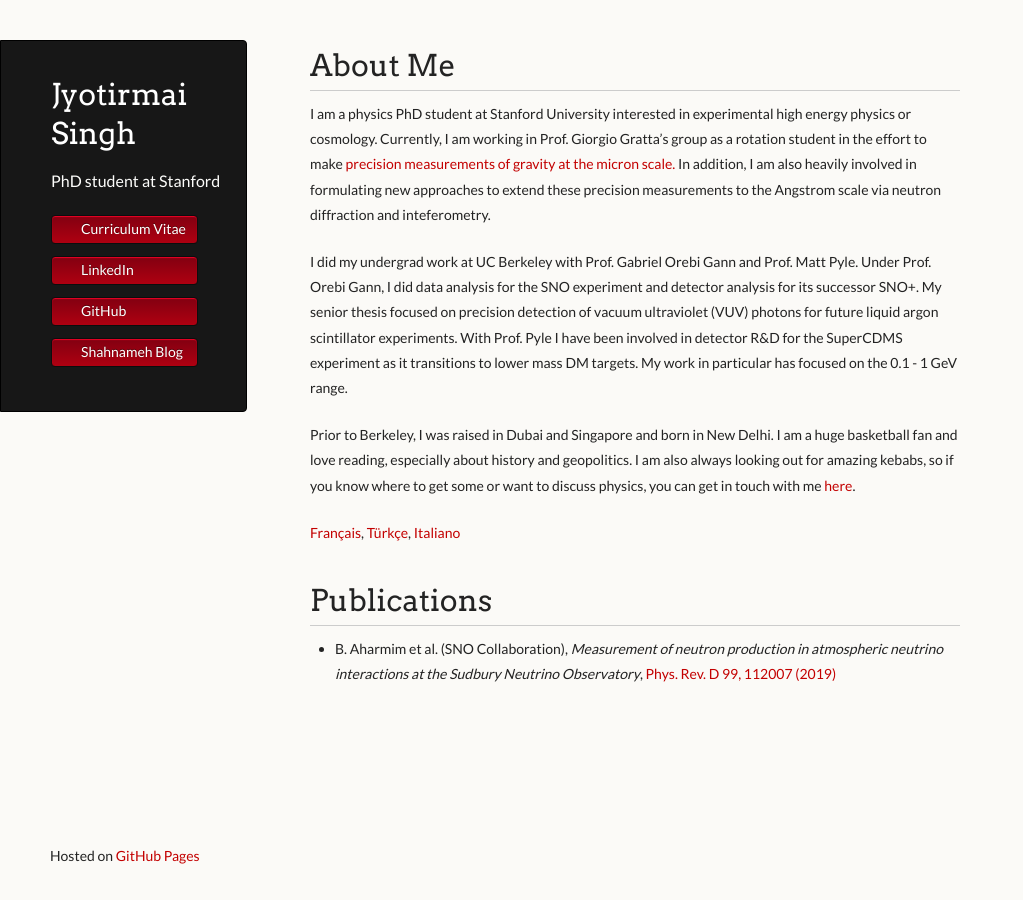
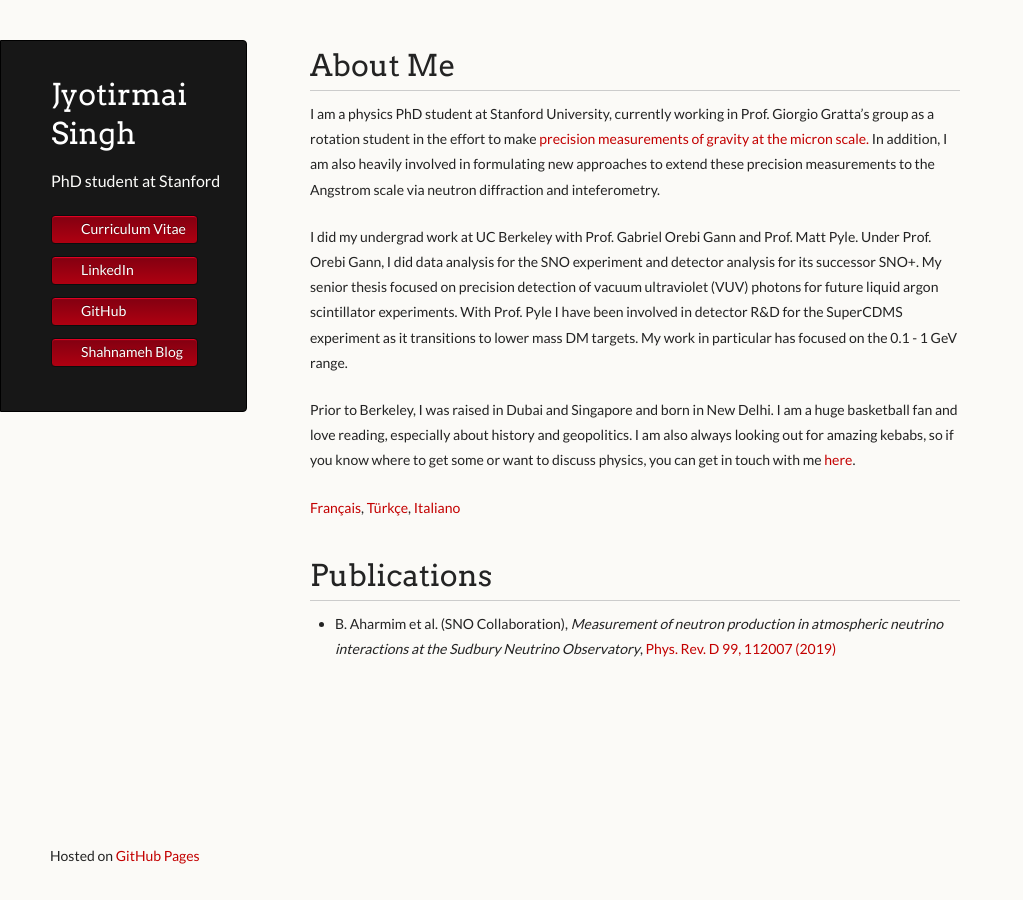
Before and after one commit to joe-singh/joe-singh.github.io, a Jekyll site: the page built from index.md, in a window 1280 px wide. Shown: the whole page, without its empty margins (0-1023 px from the left). Built offline with Jekyll 4.4.1, drawn with Linux system fonts in a browser that asks for light colours.

Commit message:
minor correction

```diff
--- a/index.md
+++ b/index.md
@@ -14,8 +14,8 @@ There should be whitespace between paragraphs. We recommend including a README,
 
 
 <!--<img style="position:absolute; LEFT:78% " width="205" height="308" src="./goodpic.jpg"> -->
-I am a physics PhD student at Stanford University interested in experimental high energy physics or cosmology.
-Currently, I am working in Prof. Giorgio Gratta's group as a rotation student in the effort to make [precision measurements of gravity at
+I am a physics PhD student at Stanford University,
+currently working in Prof. Giorgio Gratta's group as a rotation student in the effort to make [precision measurements of gravity at
 the micron scale.](http://grattalab3.stanford.edu/neutrino/gravity/index.html) In addition, I am also heavily involved in formulating new approaches
 to extend these precision measurements to the Angstrom scale via neutron diffraction and inteferometry.
 
```
